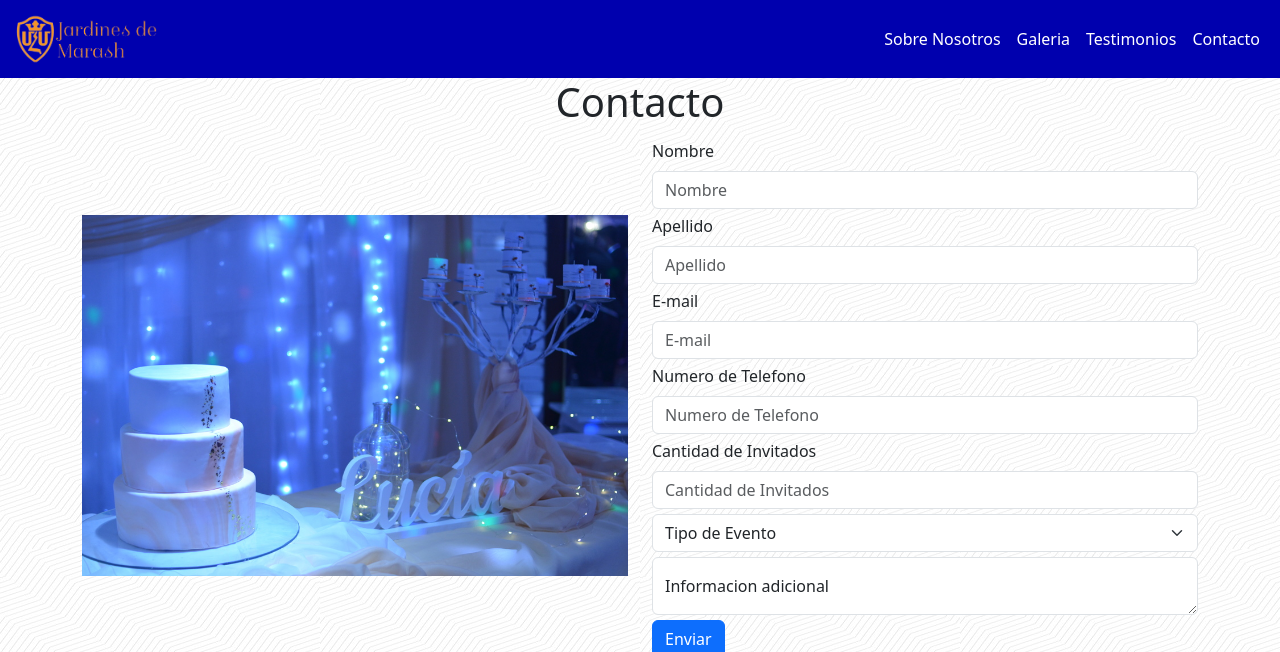
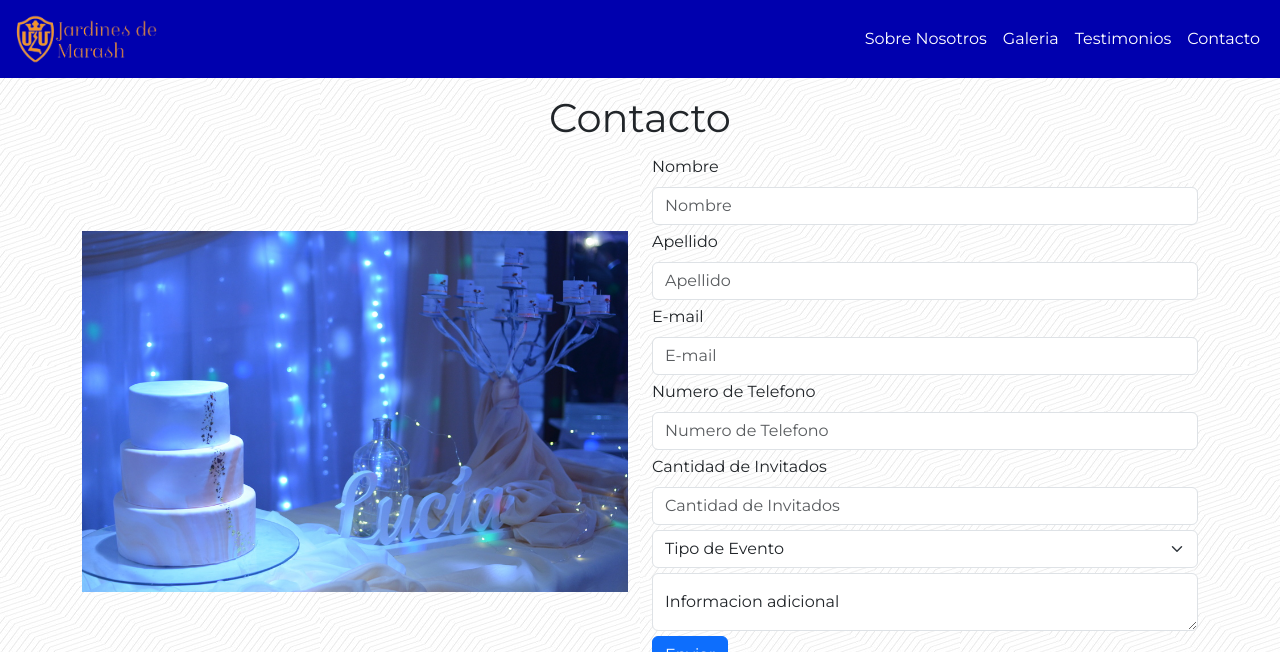
Before and after one commit to NunezSantiago/coderhousedesarrolloweb, a website: page pages/contacto.html in a window 1280 px wide. Shown: the top 652 px of the page. Drawn offline with nearby package versions, Linux system fonts and the light colour scheme.

Commit message:
Se arreglan margenes en los header

```diff
--- a/css/style.css
+++ b/css/style.css
@@ -7,10 +7,14 @@
     font-weight: 400;
 }
 
-html {
-    font-family: 'Montserrat', sans-serif;
-    /*no hace nada*/
+body {
+    font-family: 'Montserrat', sans-serif !important;
 }
+
+header{
+    text-align: center;
+}
+
 ul {
     list-style: none;
 }
@@ -46,6 +50,7 @@ h2 {
 /*NavBar*/
 .navegacion {
     background-color: #0000AE;
+
 }
 
 .navegacion img {
@@ -100,10 +105,6 @@ h2 {
 }
 /*Fin Index*/
 /*Galeria*/
-.galeriaHeader {
-    padding: 10px 0px;
-}
-
 .foto {
     width: 30%;
     padding: 10px 10px;
--- a/pages/contacto.html
+++ b/pages/contacto.html
@@ -10,7 +10,7 @@
     <link href="https://cdn.jsdelivr.net/npm/bootstrap@5.3.0-alpha2/dist/css/bootstrap.min.css" rel="stylesheet" integrity="sha384-aFq/bzH65dt+w6FI2ooMVUpc+21e0SRygnTpmBvdBgSdnuTN7QbdgL+OapgHtvPp" crossorigin="anonymous">
 </head>
 <body>
-<nav class="navbar navbar-expand-lg navbar-dark navegacion">
+<nav class="navbar navbar-expand-lg navbar-dark navegacion mb-3">
     <div class="container-fluid">
         <a class="navbar-brand" href="../index.html">
             <img src="../img/graphics/logo_oficial.png" alt="Logo de Jardines de Marash">
@@ -36,16 +36,10 @@
         </div>
     </div>
 </nav>
-<div class></div>
-<!--
-    Nota para proxima entrega
-    Centrar el formulario en la pantalla y dentro de su contenedor
-    Agregar fondo con imagen difuminada al contenedor
-    -->
+<header>
+    <h1>Contacto</h1>
+</header>
 <main class="container justify-content-around align-items-center">
-    <header class="col-12">
-        <h1 class="text-center">Contacto</h1>
-    </header>
     <section class="row formSection">
         <div class="col-lg-6">
             <img class="img-fluid" src="../img/fotos_salon/contacto.JPG" alt="Decoracion de la mesa de tortas para un cumpleaños de quince">
```
Also changed, not shown: index.html (+1 -1 lines), pages/galeria.html (+4 -4 lines), pages/nosotros.html (+4 -4 lines), pages/propuesta.html (+4 -4 lines), pages/testimonios.html (+4 -4 lines).
